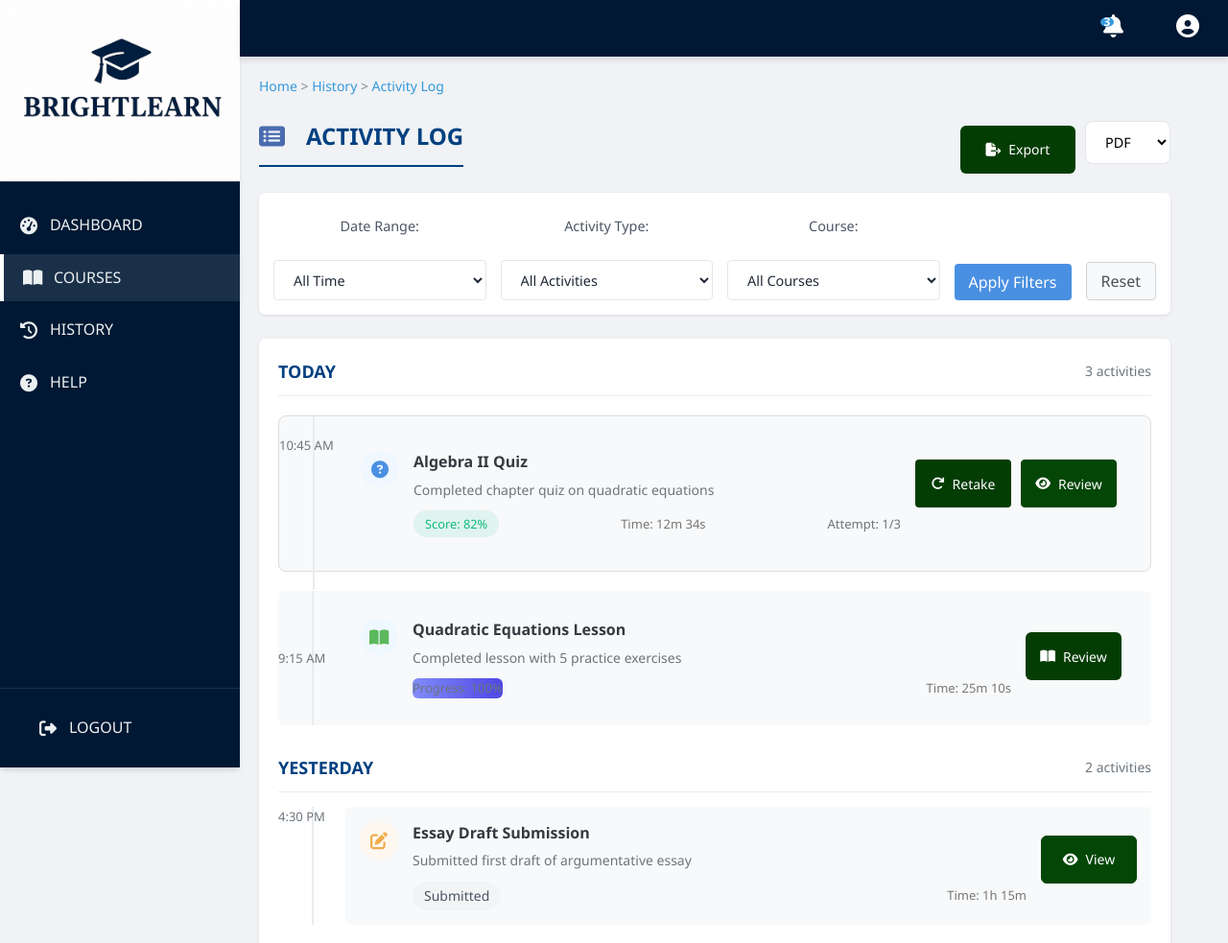
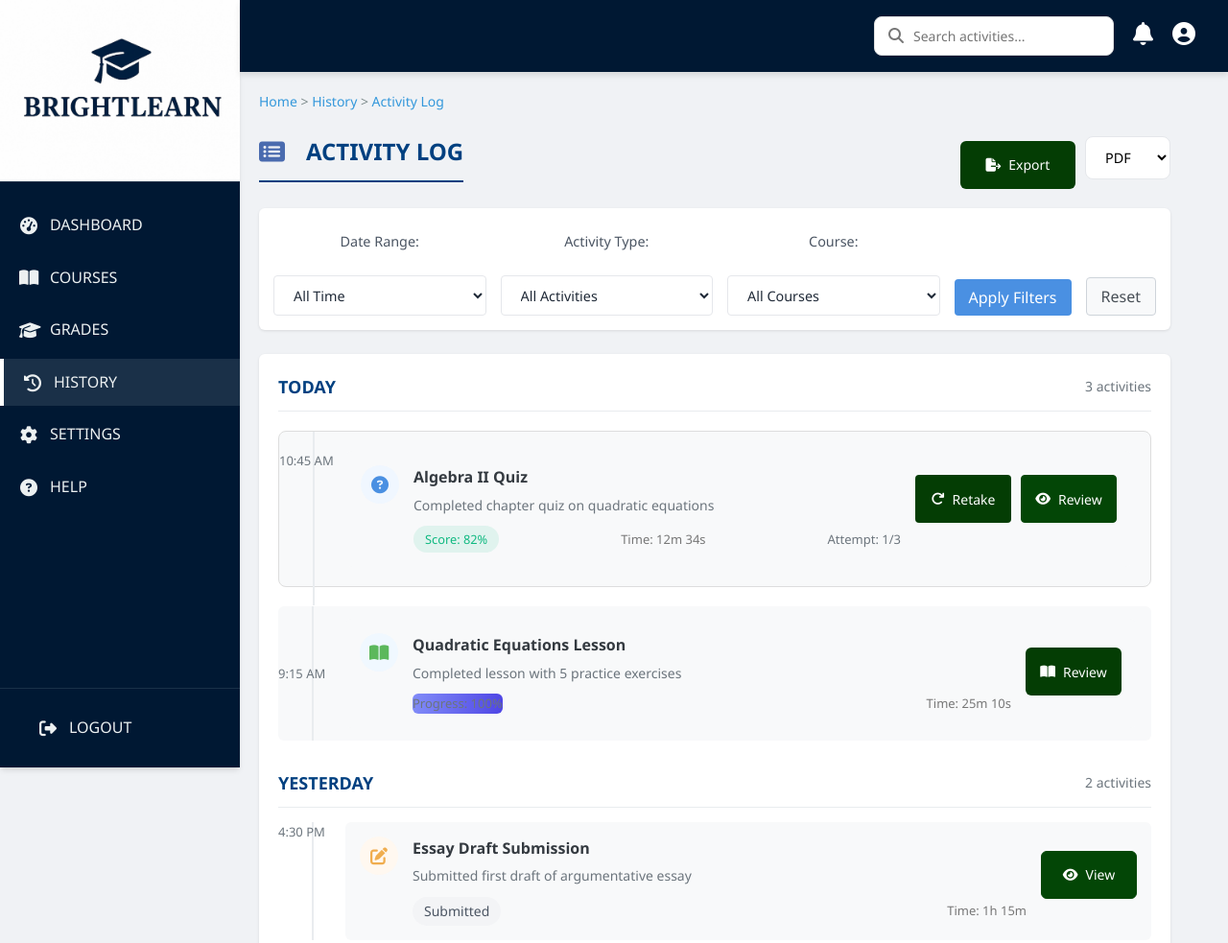
Before and after one commit to Rwema01/BRIGHTLEARN, a plain HTML site: page Fronted/activity-log.html in a window 1280 px wide. Shown: the top 983 px of the page at 96% size. Drawn offline with Linux system fonts and the light colour scheme.

Commit message:
Update activity-log.html

```diff
--- a/Fronted/activity-log.html
+++ b/Fronted/activity-log.html
@@ -3,13 +3,13 @@
 <head>
     <meta charset="UTF-8">
     <meta name="viewport" content="width=device-width, initial-scale=1.0">
-    <title>BRIGHTLEARN - Shakespeare Quiz</title>
+    <title>BRIGHTLEARN - Activity Log</title>
     <link rel="stylesheet" href="style.css">
     <link rel="stylesheet" href="https://cdnjs.cloudflare.com/ajax/libs/font-awesome/6.4.0/css/all.min.css">
 </head>
 <body>
     <div class="app-container">
-        <!-- Left Navigation (Unchanged) -->
+        <!-- Left Navigation -->
         <nav class="left-nav">
             <div class="nav-header">
                 <div class="logo-container">
@@ -25,15 +25,27 @@
                     </a>
                 </li>
                 <li>
-                    <a href="courses.html" class="active">
+                    <a href="courses.html">
                         <i class="fas fa-book-open"></i>
                         <span>COURSES</span>
                     </a>
                 </li>
                 <li>
-                    <a href="history.html">
+                    <a href="grades.html">
+                        <i class="fas fa-graduation-cap"></i>
+                        <span>GRADES</span>
+                    </a>
+                </li>
+                <li>
+                    <a href="history.html" class="active">
                         <i class="fas fa-history"></i>
                         <span>HISTORY</span>
+                    </a>
+                </li>
+                <li>
+                    <a href="settings.html">
+                        <i class="fas fa-cog"></i>
+                        <span>SETTINGS</span>
                     </a>
                 </li>
                 <li>
@@ -54,32 +66,26 @@
 
         <!-- Main Content -->
         <main class="main-content">
+            <!-- Top Bar -->
             <header class="top-bar">
-               <div class="top-icons">
-        <!-- Search -->
+                <div class="top-icons">
+                    <div class="search-container">
+                        <input type="text" placeholder="Search activities..." class="search-input">
+                        <i class="fas fa-search search-icon"></i>
+                    </div>
 
+                    <!-- Simple Notification Link -->
+                    <a href="notifications.html" class="notification-link">
+                        <i class="fas fa-bell notification-icon"></i>
+                    </a>
 
-        <!-- Notification Icon (links to notification.html) -->
-                 <div class="notification-dropdown">
-                    <a href="notifications.html">
-                    <i class="fas fa-bell notification-icon"></i>
+                    <!-- Simple Profile Link -->
+                    <a href="profile.html" class="profile-link">
+                        <i class="fas fa-user-circle profile-icon"></i>
                     </a>
-                    <span class="notification-badge">3</span>
-                 </div>
-
-        <!-- Profile Icon (links to profile.html) -->
-                 <div class="profile-dropdown">
-                    <a href="profile.html">
-                    <i class="fas fa-user-circle profile-icon"></i>
-                    </a>
-                 </div>
                 </div>
             </header>
 
-            <!-- Top Bar (Unchanged) -->
-
-
-</head>
             <!-- Activity Log Content -->
             <div class="dashboard-content">
                 <!-- Breadcrumbs and Header -->
```
